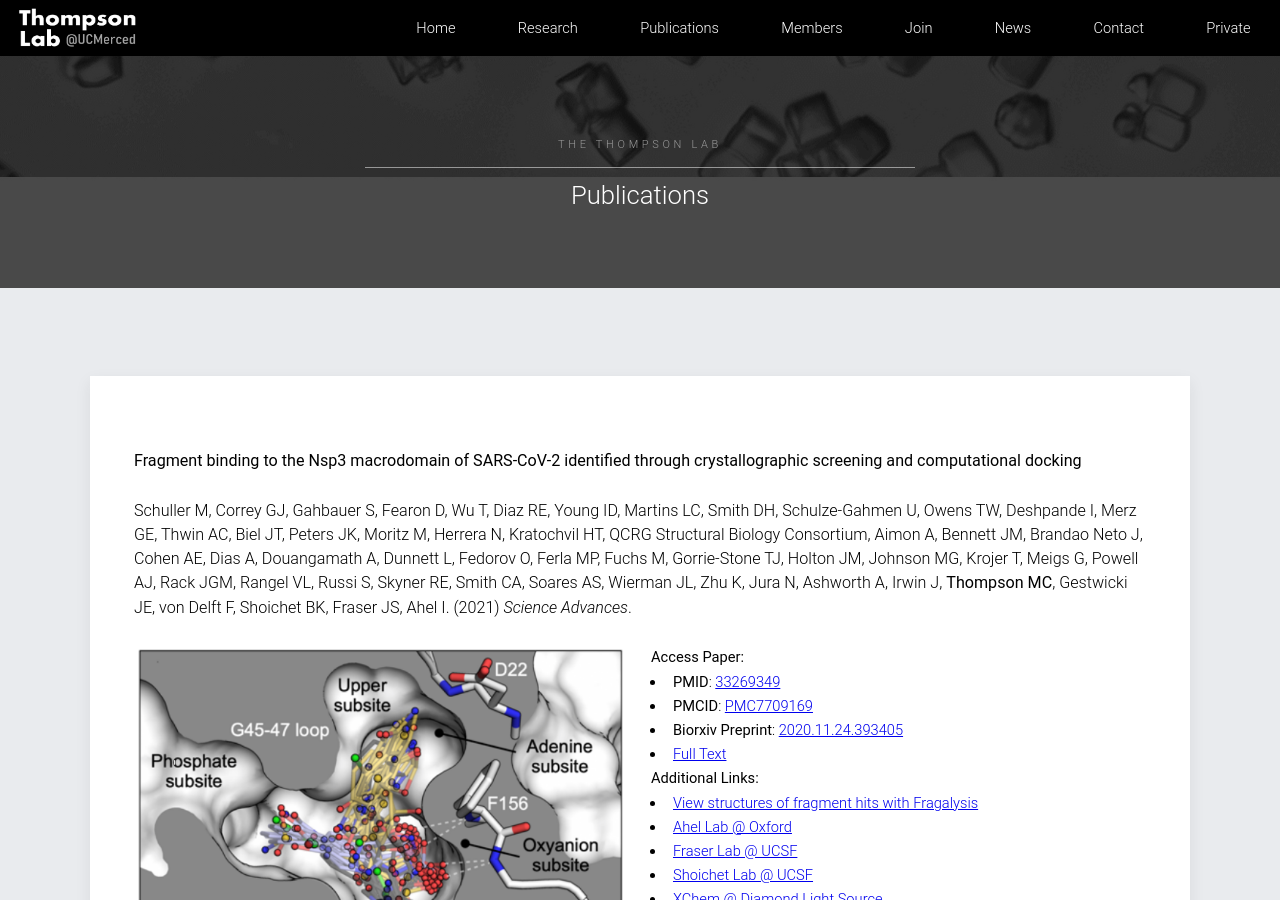
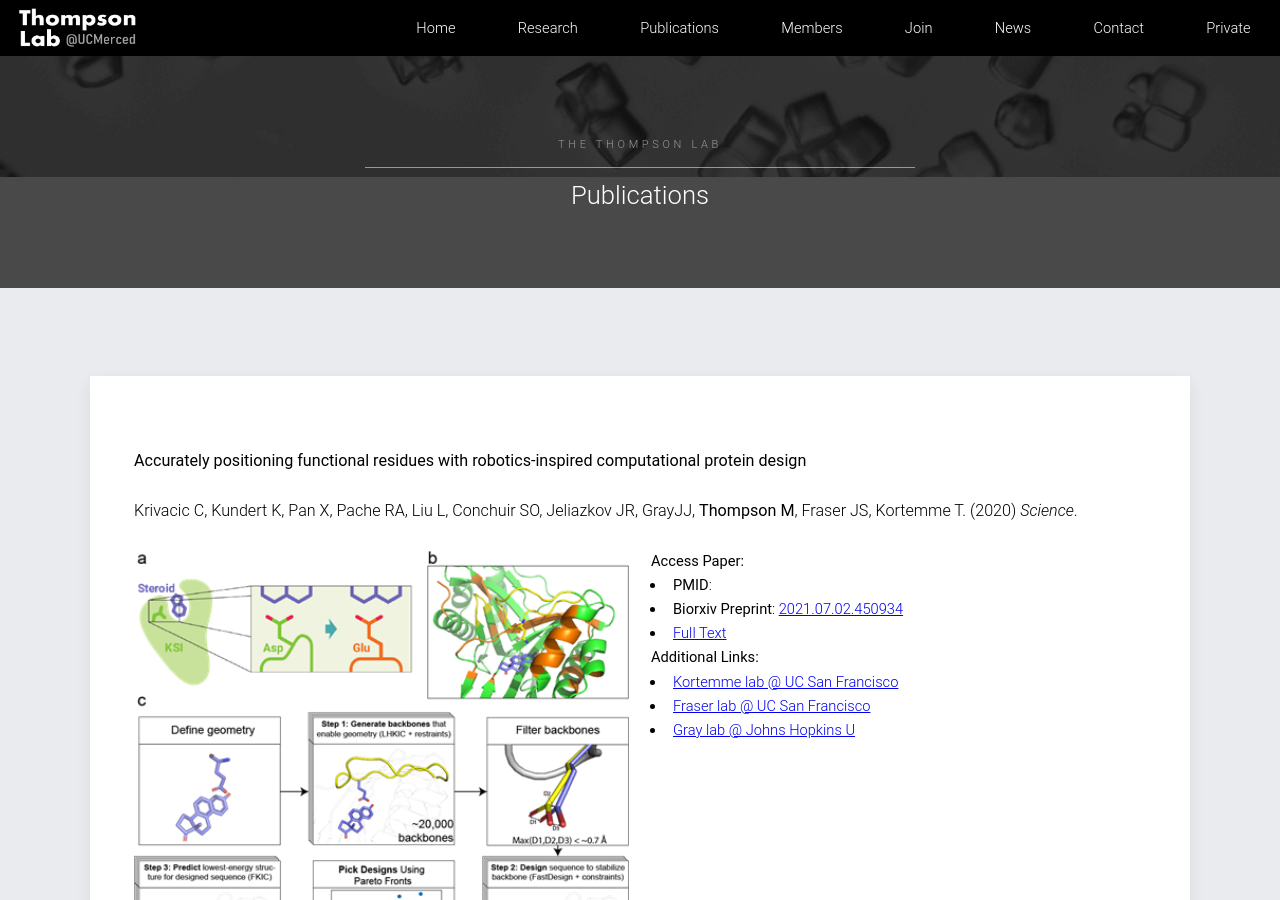
Before and after one commit to mthompson-lab/mthompson-lab.github.io, a Jekyll site: the page built from publications/index.html, in a window 1280 px wide and 900 px high. Built offline with Jekyll 4.4.1, drawn with Linux system fonts in a browser that asks for light colours.

Commit message:
added KIC paper

```diff
--- a/_data/publications.yml
+++ b/_data/publications.yml
@@ -13,6 +13,22 @@
 #     - name: 'Mullins lab'
 #       url: http://mullinslab.ucsf.edu/
 #
+
+- title: "**Accurately positioning functional residues with robotics-inspired computational protein design**"
+  citation: "Krivacic C, Kundert K, Pan X, Pache RA, Liu L, Conchuir SO, Jeliazkov JR, GrayJJ, **Thompson M**, Fraser JS, Kortemme T. (2020) *Science*."
+  date: '202107'
+  image: '/images/pub/krivacic_2021.png'
+  pmid:
+  pmcid:
+  biorxiv: '2021.07.02.450934'
+  pdf: '/pdf/krivacic_2021.pdf'
+  links:
+    - name: Kortemme lab @ UC San Francisco
+      url: http://kortemmelab.ucsf.edu/
+    - name: Fraser lab @ UC San Francisco
+      url: http://www.fraserlab.com/
+    - name: Gray lab @ Johns Hopkins U
+      url: https://graylab.jhu.edu/
 
 - title: "**Fragment binding to the Nsp3 macrodomain of SARS-CoV-2 identified through crystallographic screening and computational docking**"
   citation: "Schuller M, Correy GJ, Gahbauer S, Fearon D, Wu T, Diaz RE, Young ID, Martins LC, Smith DH, Schulze-Gahmen U, Owens TW, Deshpande I, Merz GE, Thwin AC, Biel JT, Peters JK,
```
Also changed, not shown: images/pub/krivacic_2021.png (added), 1 other file.
